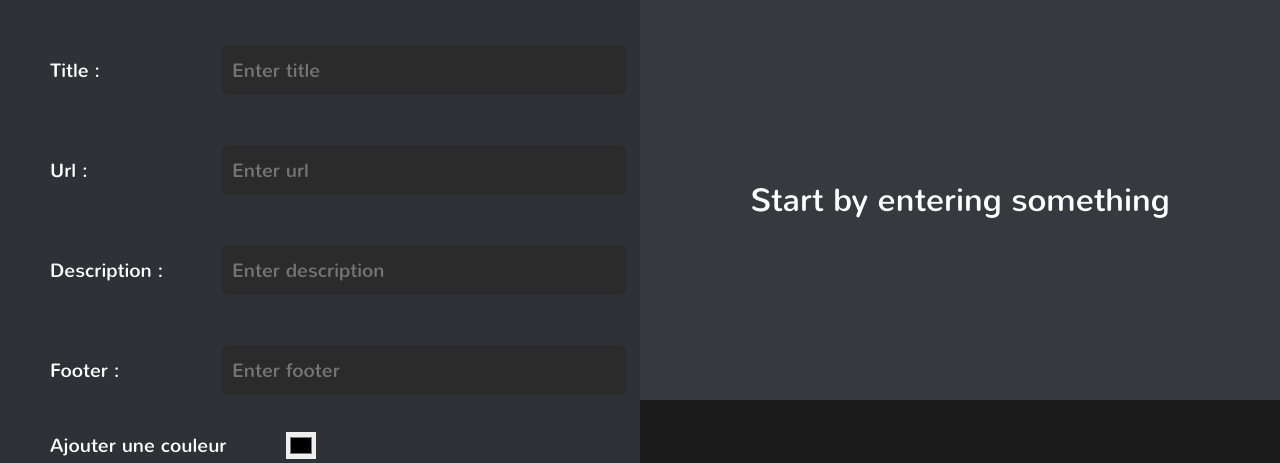
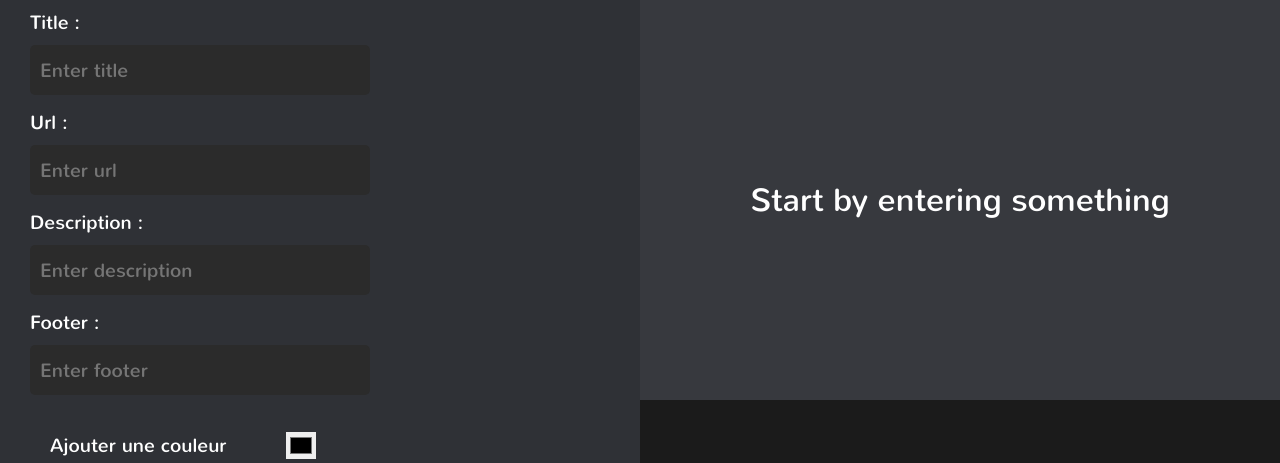
Before and after one commit to DoctorPok42/Discord-Embed, a Next.js app: page / in a window 1280 px wide. Shown: the top 463 px of the page. Built offline with nearby package versions, Linux system fonts and the light colour scheme.

Commit message:
Update styles.module.scss

```diff
--- a/components/InputText/styles.module.scss
+++ b/components/InputText/styles.module.scss
@@ -7,9 +7,11 @@
   width: 100%;
   height: 100px;
   position: relative;
-  margin-left: 50px;
+  margin-left: 30px;
 
   h2 {
+    position: absolute;
+    top: -10px;
     font-family: "Nunito";
     font-size: 1.2rem;
     font-weight: 1;
@@ -18,13 +20,20 @@
     margin: 0;
     padding: 0;
     text-transform: capitalize;
+
+    span {
+      color: var(--gris);
+      font-size: 0.9rem;
+      font-weight: 1;
+      font-style: italic;
+    }
   }
 
   input[type="text"] {
     position: absolute;
-    right: 10%;
+    left: 0%;
     outline: none;
-    width: 60%;
+    width: 50%;
     height: 30px;
     border: none;
     border-radius: 5px;
@@ -37,15 +46,6 @@
     transition: 0.2s;
   }
 
-  input[type="text"]:focus {
-    float: left;
-    margin-left: -50px;
-    width: 90%;
-    height: auto;
-    overflow: hidden scroll;
-    z-index: 9999;
-  }
-
   input:hover {
     box-shadow: 0 0 0 2px var(--blue);
   }
```
